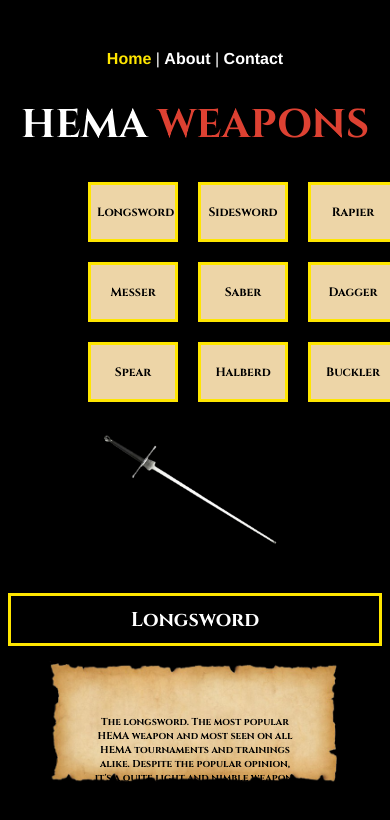
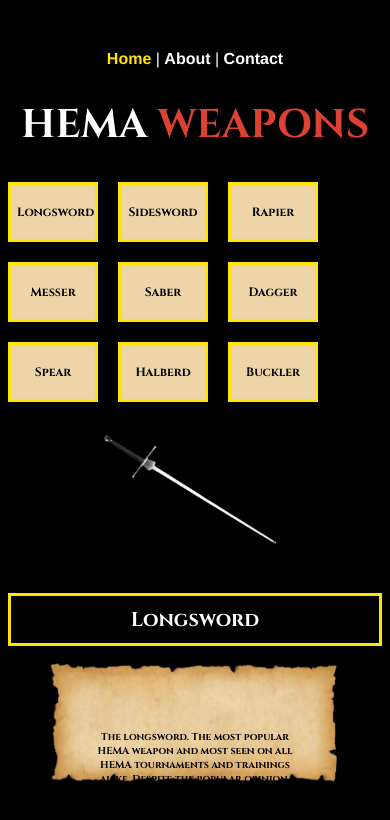
Before and after one commit to cerovina/HEMA-Weapon-Showcase, a Vue app: page / in a window 390 px wide. Shown: the top 820 px of the page. Built offline with nearby package versions, Linux system fonts and the light colour scheme.

Commit message:
Minor style changes

```diff
--- a/src/views/Home.vue
+++ b/src/views/Home.vue
@@ -162,7 +162,7 @@ h2 {
   .button-grid {
     display: grid;
     grid-template-columns: repeat(3, 110px);
-    margin-left: 80px;
+    margin: auto;
   }
 
   h1 {
@@ -197,12 +197,12 @@ h2 {
     font-weight: bold;
     color: black;
     max-width: 55%;
-    height: 190px;
+    height: 220px;
     margin: auto;
     padding-top: 37px;
     padding-left: 60px;
     padding-right: 60px;
-    padding-bottom: 60px;
+    padding-bottom: 80px;
     justify-content: center;
     align-content: center;
     font-family: "Cinzel";
```
